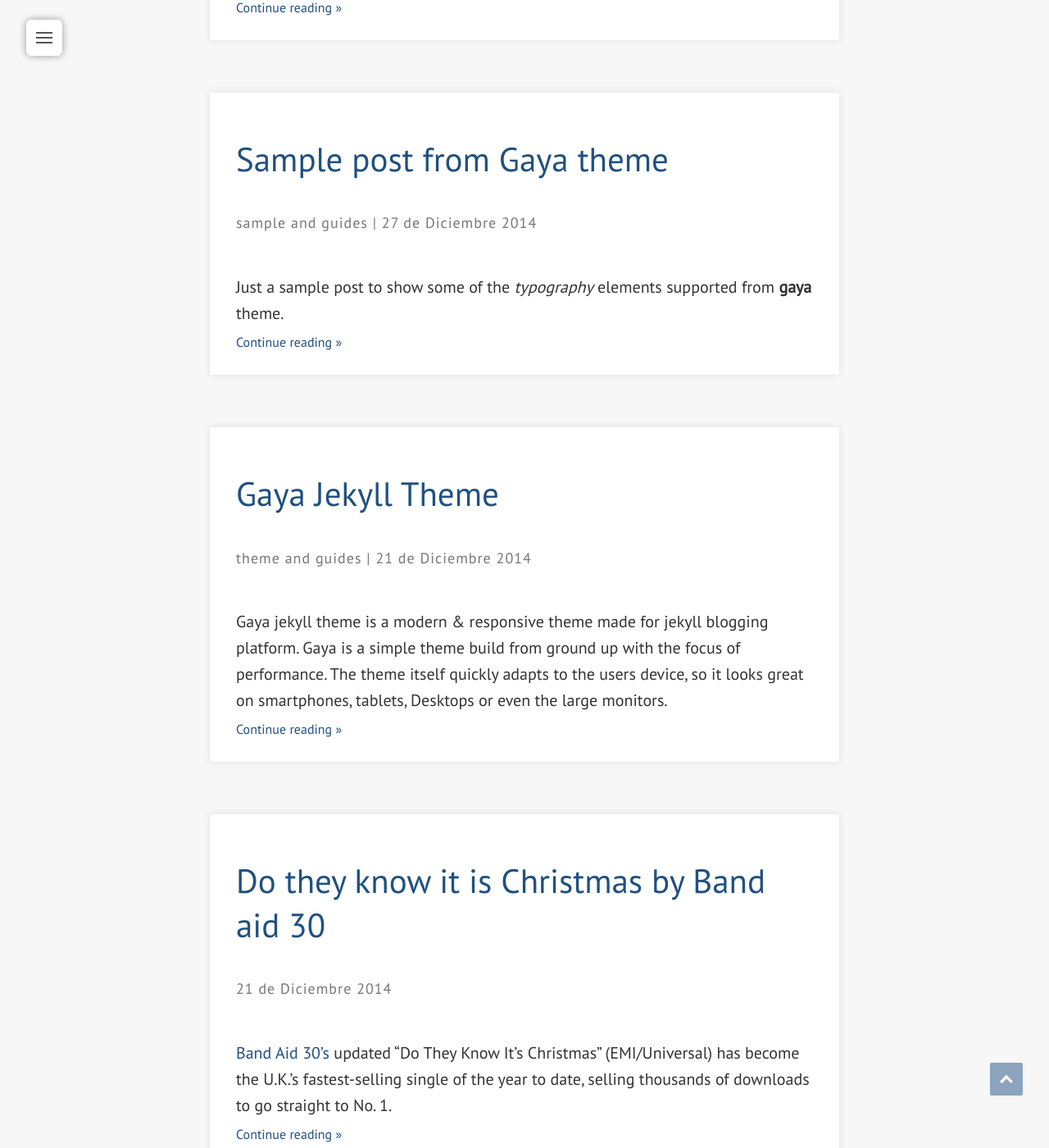
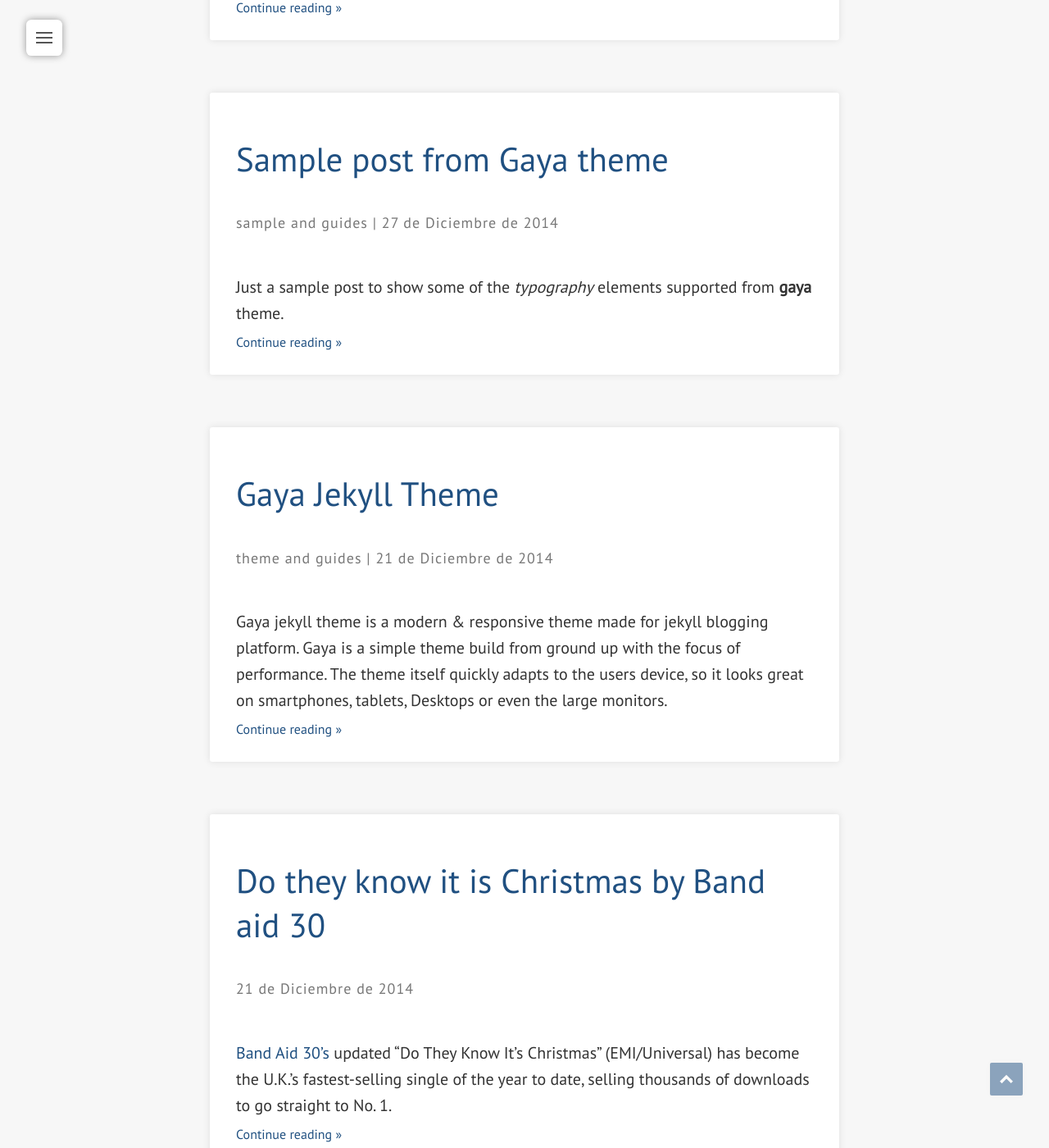
Before and after one commit to Txotxopue/Txotxopue.github.io, a Jekyll site: the page built from index.html, in a window 1280 px wide and 1400 px high, scrolled down 1864 px. Shown: the whole window at 82% size. Built offline with Jekyll 4.4.1, drawn with Linux system fonts in a browser that asks for light colours; nearby versions of some CDN libraries; the list of posts is cut into pages by our own code; some of the changed text lies outside the part shown.

Commit message:
fechas correcciones

```diff
--- a/_layouts/post.html
+++ b/_layouts/post.html
@@ -42,7 +42,7 @@ layout: default
         {% when '10' %}Octubre
         {% when '11' %}Noviembre
         {% when '12' %}Diciembre
-      {% endcase %}
+      {% endcase %} de
       {{ page.date | date: "%Y" }}
       {% if page.author %} • {{ page.author }}{% endif %}{% if page.meta %} • {{ page.meta }}{% endif %}
     </span>
--- a/index.html
+++ b/index.html
@@ -47,7 +47,7 @@ layout: default
         {% when '10' %}Octubre
         {% when '11' %}Noviembre
         {% when '12' %}Diciembre
-      {% endcase %}
+      {% endcase %} de
       {{ post.date | date: "%Y" }}
       {% if post.author %} • {{ post.author }}{% endif %}{% if post.meta %} • {{ post.meta }}{% endif %}
     </span>
```
Also changed, not shown: 12 other files.
